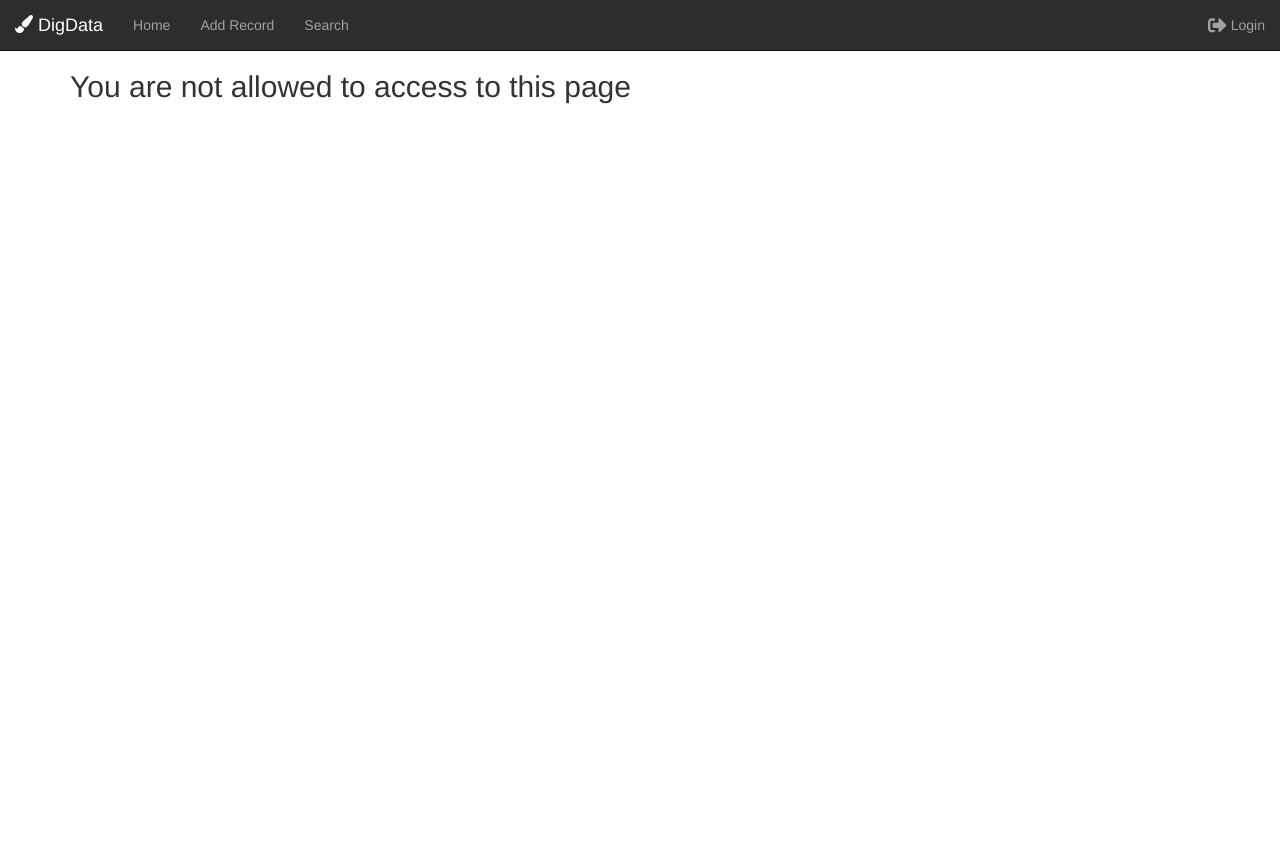
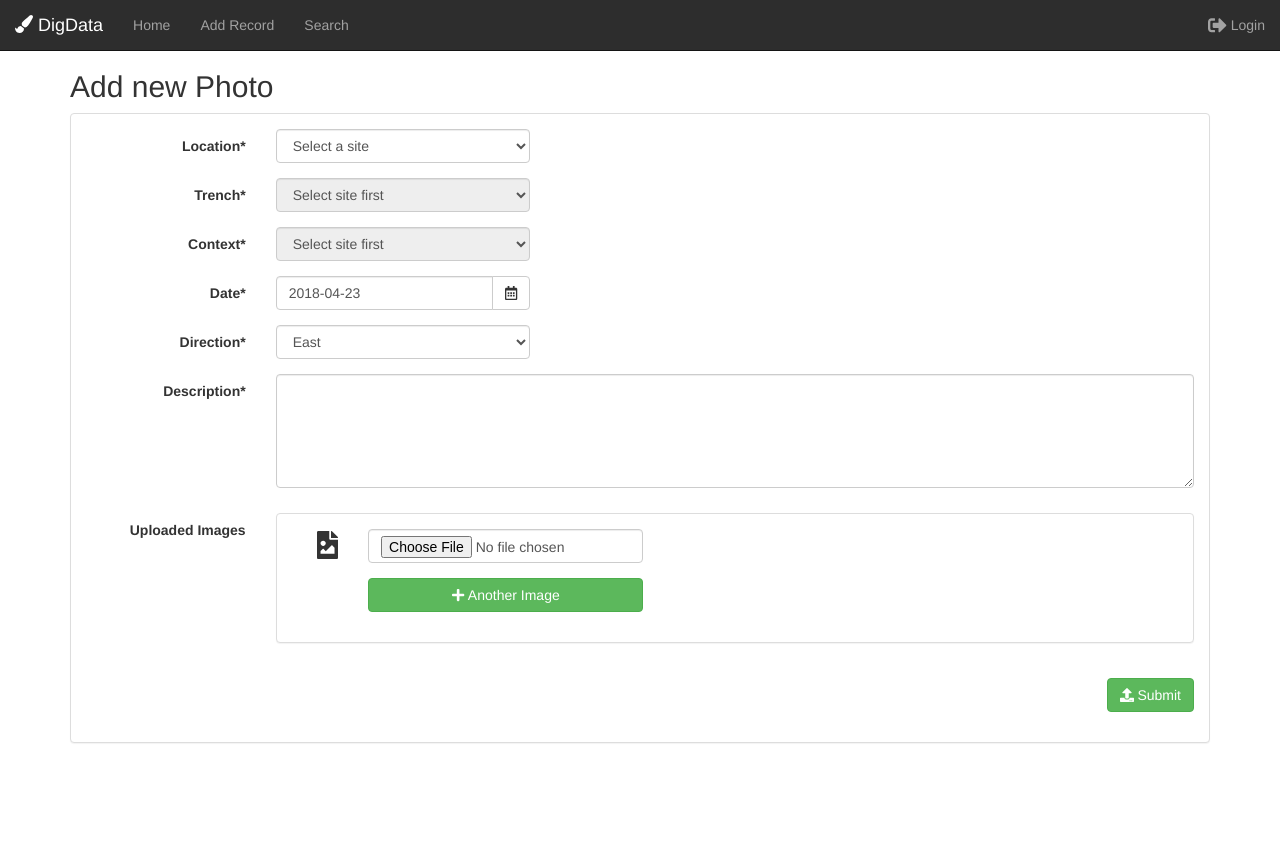
Before and after one commit to Inthuch95/IS5108-DigData, a PHP site: page /add_photo.php in a window 1280 px wide. Run offline with PHP 8.4, Linux system fonts and the light colour scheme; data that the repository does not hold is empty; some libraries are stand-ins or nearby versions.

Commit message:
Improved/Fix UI

```diff
--- a/add_photo.php
+++ b/add_photo.php
@@ -32,6 +32,7 @@ if (!$connect) {
     <link rel="stylesheet" href="css/styles.css">
     <script src="https://ajax.googleapis.com/ajax/libs/jquery/3.3.1/jquery.min.js"></script>
     <script src="https://maxcdn.bootstrapcdn.com/bootstrap/3.3.7/js/bootstrap.min.js"></script>
+    <script src="https://cdnjs.cloudflare.com/ajax/libs/1000hz-bootstrap-validator/0.11.9/validator.min.js"></script>
     <script src="Script/Script.js"></script>
     <!-- jQuery UI -->
     <link rel="stylesheet" href="https://cdnjs.cloudflare.com/ajax/libs/jqueryui/1.12.1/jquery-ui.css">
@@ -42,42 +43,46 @@ if (!$connect) {
             crossorigin="anonymous"></script>
     <script>
 
-	function checkSize(input){
-		if(input.files[0].size>8388608){
-		input.value="";
+        function checkSize(input) {
+            if (input.files[0].size > 8388608) {
+                input.value = "";
                 alert('This file is too large');
             }
         }
+
         var numPic = 0;
-    function moreImage(id){
+
+        function moreImage(id) {
             butID = "moreImg" + numPic;
             numPic++;
-		console.log("more image box"+id);
-		$("#"+id).append('\
-		<div class="row">\
+            console.log("more image box" + id);
+            $('<div class="form-group" id="' + butID + '-form">\
+                <label class="control-label col-sm-1" for="" style="padding-top: 2px"><i class="fas fa-file-image fa-2x"></i></label>\
                 <div class="col-sm-4">\
-			<input class="form-control" accept="image/*" onchange="checkSize(this)" type="file" name="'+id+'[]" >\
+                  <input class="form-control" accept="image/*" onchange="checkSize(this)"  type="file" name="\' + id + \'[]">\
                 </div>\
                 <div class="col-sm-1">\
-			<input class="btn" type=button id='+butID+' onclick=removeImg("'+butID+'") value ="X">\
+                  <button type="button" class="btn btn-danger pull-right" id=\' + butID + \' onclick=removeImg("' + butID + '-form") >\
+                    <i class="fas fa-trash-alt"></i>\
+                  </button>\
                 </div>\
               </div>\
-		') ;
+	        ').insertBefore("#imgs .add-butt-form");
         }
 
-	function removeImg(id){
-		console.log("remove"+id);
-		$("#"+id).parent().parent().remove();
+        function removeImg(id) {
+            console.log("remove" + id);
+            $("#" + id).remove();
 
         }
 
-	function showUploadBox(thisID,showid){
+        function showUploadBox(thisID, showid) {
 
-		if($("#"+thisID).is(":checked")){
-			$("#"+showid).show();
+            if ($("#" + thisID).is(":checked")) {
+                $("#" + showid).show();
             }
-		else{
-			$("#"+showid).hide();
+            else {
+                $("#" + showid).hide();
             }
         }
     </script>
@@ -112,20 +117,22 @@ if (!$connect) {
 
 <div class="container" style="margin-top:50px">
     <?php
-    if (isset($_SESSION['admin']) and $_SESSION['admin'] == true) {
+    if (!(isset($_SESSION['admin']) and $_SESSION['admin'] == true)) {
         ?>
         <h2>Add new Photo</h2>
         <div class="row">
             <div class="col-sm-12">
                 <div class="panel panel-default">
                     <div class="panel-body">
-                        <form class="form-horizontal" action="PHP/insertPhotoSet.php" method='post' enctype="multipart/form-data">
+                        <form class="form-horizontal" data-toggle="validator" role="form"
+                              action="PHP/insertPhotoSet.php" method='post'
+                              enctype="multipart/form-data">
 
                             <div class="form-group">
-                                <label class="control-label col-sm-2" for="location">Location:</label>
+                                <label class="control-label col-sm-2" for="location">Location*</label>
                                 <div class="col-sm-3">
                                     <select class="form-control" id="location" placeholder="Select location" name="site"
-                                            onchange="showTrench(this.value)">
+                                            onchange="showTrench(this.value)" required>
                                         <option value="">Select a site</option>
                                         <?php
                                         $find = mysqli_query($connect, "SELECT * FROM $tb");
@@ -138,33 +145,32 @@ if (!$connect) {
                                 </div>
                             </div>
 
-
-                            <div class="form-group">
-                            <label class="control-label col-sm-2" for="trench">Trench:</label>
+                            <div class="form-group has-feedback">
+                                <label class="control-label col-sm-2" for="trench">Trench*</label>
                                 <div class="col-sm-3">
                                     <select class="form-control" id="trench" name="trench"
-                                        onchange="showContext(this.value)" disabled='true'>
+                                            onchange="showContext(this.value)" disabled='true' required>
                                         <option value="">Select site first</option>
                                     </select>
                                 </div>
                             </div>
-                        <div class="form-group">
-                            <label class="control-label col-sm-2" for="context">Context:</label>
+                            <div class="form-group has-feedback">
+                                <label class="control-label col-sm-2" for="context">Context*</label>
                                 <div class="col-sm-3">
                                     <select class="form-control" id="context" name="contextID"
-                                        onchange="showContextDesc(this.value)" disabled='true'>
+                                            onchange="showContextDesc(this.value)" disabled='true' required>
                                         <option value="">Select site first</option>
                                     </select>
                                     <div id="contextDesc" hidden></div>
 
                                 </div>
                             </div>
-						<div class="form-group">
-                            <label class="control-label col-sm-2" for="date">Date:</label>
+                            <div class="form-group has-feedback">
+                                <label class="control-label col-sm-2" for="date">Date*</label>
                                 <div class="col-sm-3">
                                     <div class="input-group">
                                         <input type="text" class="form-control" name="date" id="date"
-                                           value="<?php echo date('Y-m-d'); ?>">
+                                               value="<?php echo date('Y-m-d'); ?>" required>
                                         <div class="input-group-btn">
                                             <button class="btn btn-default" type="button" id="date-butt">
                                                 <i class="far fa-calendar-alt"></i>
@@ -173,11 +179,11 @@ if (!$connect) {
                                     </div>
                                 </div>
                             </div>
-							<div class="form-group">
-                                <label class="control-label col-sm-2" for="direction">Direction:</label>
+                            <div class="form-group has-feedback">
+                                <label class="control-label col-sm-2" for="direction">Direction*</label>
                                 <div class="col-sm-3">
                                     <select class="form-control" id="direction" name="direction"
-											onchange="">
+                                            onchange="" required>
                                         <option value="East">East</option>
                                         <option value="West">West</option>
                                         <option value="North">North</option>
@@ -187,40 +193,57 @@ if (!$connect) {
                                 </div>
                             </div>
 
-							 <div class="form-group">
-                                <label class="control-label col-sm-2" for="description">Description:</label>
+                            <div class="form-group has-feedback">
+                                <label class="control-label col-sm-2" for="description">Description*</label>
                                 <div class="col-sm-10">
-                                    <textarea class="form-control" rows="5" id="description" name="description"></textarea>
+                                    <textarea class="form-control" rows="5" id="description"
+                                              name="description" required></textarea>
+                                    <span class="glyphicon form-control-feedback" aria-hidden="true"></span>
+                                    <div class="help-block with-errors"></div>
                                 </div>
                             </div>
 
                             <div class="form-group">
-
-								<label class="control-label col-sm-2" for="fileToUpload">Select images:</label>
+                                <label class="control-label col-sm-2" for="fileToUpload">Uploaded Images</label>
                                 <div class="col-sm-10" id="imgs">
+                                    <div id="imgs">
                                         <div class="row">
+                                            <div class="col-sm-12">
+                                                <div class="panel panel-default">
+                                                    <div class="panel-body">
+                                                        <div class="form-group">
+                                                            <label class="control-label col-sm-1"
+                                                                   for="" style="padding-top: 2px"><i
+                                                                        class="fas fa-file-image fa-2x"></i></label>
                                                             <div class="col-sm-4">
-											<input class="form-control" accept="image/*" onchange="checkSize(this)"  type="file" name="imgs[]">
+                                                                <input class="form-control" accept="image/*"
+                                                                       onchange="checkSize(this)" type="file"
+                                                                       name="imgs[]">
                                                             </div>
-
-
-										<div class="col-sm-1">
-											<input class="btn" type=button onclick=moreImage("imgs") value ="Add">
+                                                        </div>
+                                                        <div class="form-group add-butt-form">
+                                                            <div class="col-sm-offset-1 col-sm-4">
+                                                                <button type="button"
+                                                                        class="btn btn-success btn-block"
+                                                                        onclick=moreImage("imgs")>
+                                                                    <i class="fas fa-plus"></i>&nbsp;Another Image
+                                                                </button>
+                                                            </div>
+                                                        </div>
+                                                    </div>
+                                                </div>
+                                            </div>
+                                        </div>
+                                    </div>
                                 </div>
                             </div>
 
-
-								</div>
-							</div>
-
-
-
                             <div class="form-group">
-                                <div class="col-sm-offset-2 col-sm-10">
-                                    <button type="submit" class="btn btn-success pull-right">Submit</button>
-                                </div>
-                                <div id="addResult">
-                                    <?php
+                                <div class="col-sm-12">
+                                    <button type="submit" class="btn btn-success pull-right"><i
+                                                class="fas fa-upload"></i>&nbsp;Submit
+                                    </button>
+                                    <div id="addResult"><?php
                                         if (isset($_SESSION["addResult"]) and $_SESSION["addResult"] != "") {
                                             print $_SESSION["addResult"];
                                             $_SESSION["addResult"] = "";
@@ -228,7 +251,7 @@ if (!$connect) {
                                         ?>
                                     </div>
                                 </div>
-
+                            </div>
                         </form>
                     </div>
                 </div>
--- a/add_record.php
+++ b/add_record.php
@@ -254,7 +254,7 @@ if (!$connect) {
                                     }
                                     ?>
                                 </div>
-                            </div>
+                            </div>`
                         </div>
                     </form>
                     <?php
```
Lines whose indentation alone changed are shown as unchanged.
